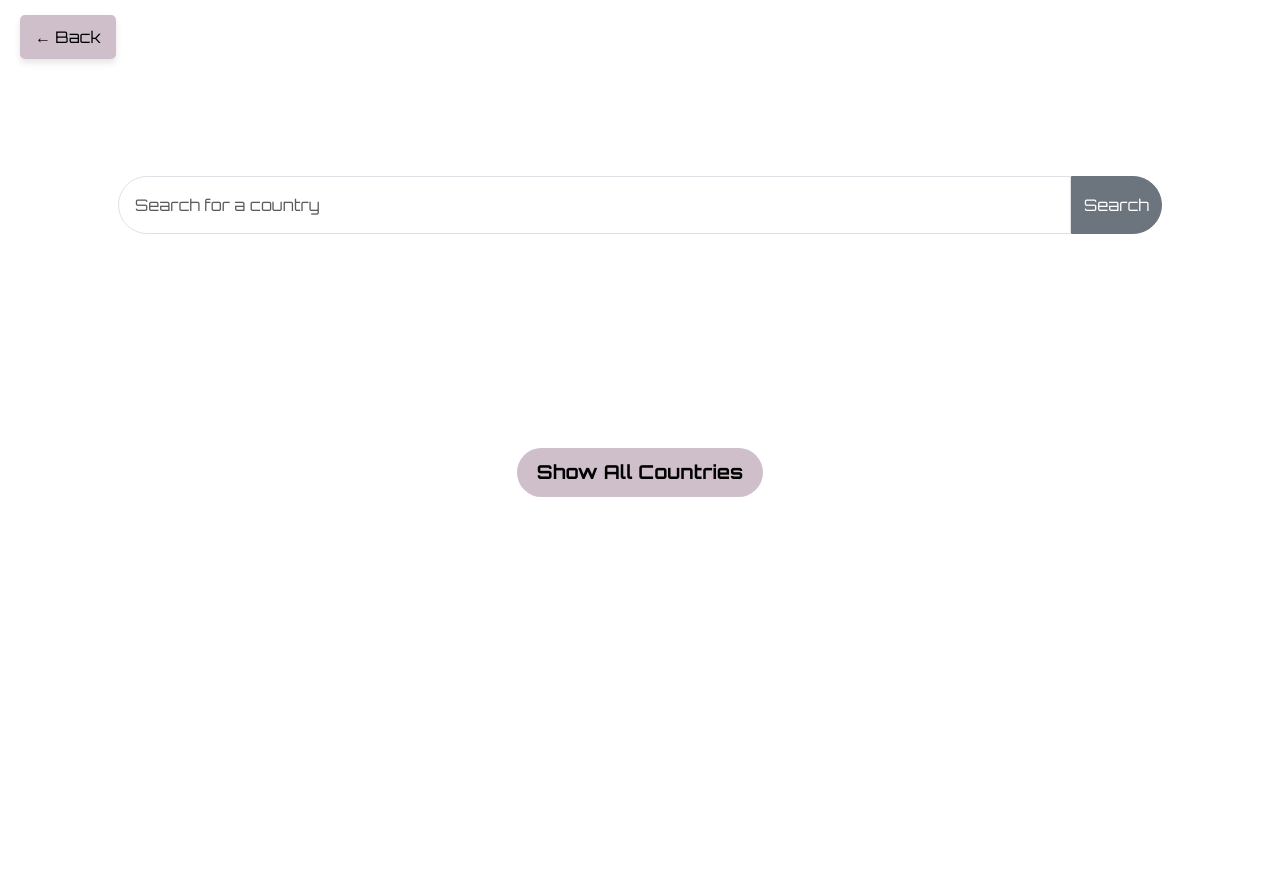
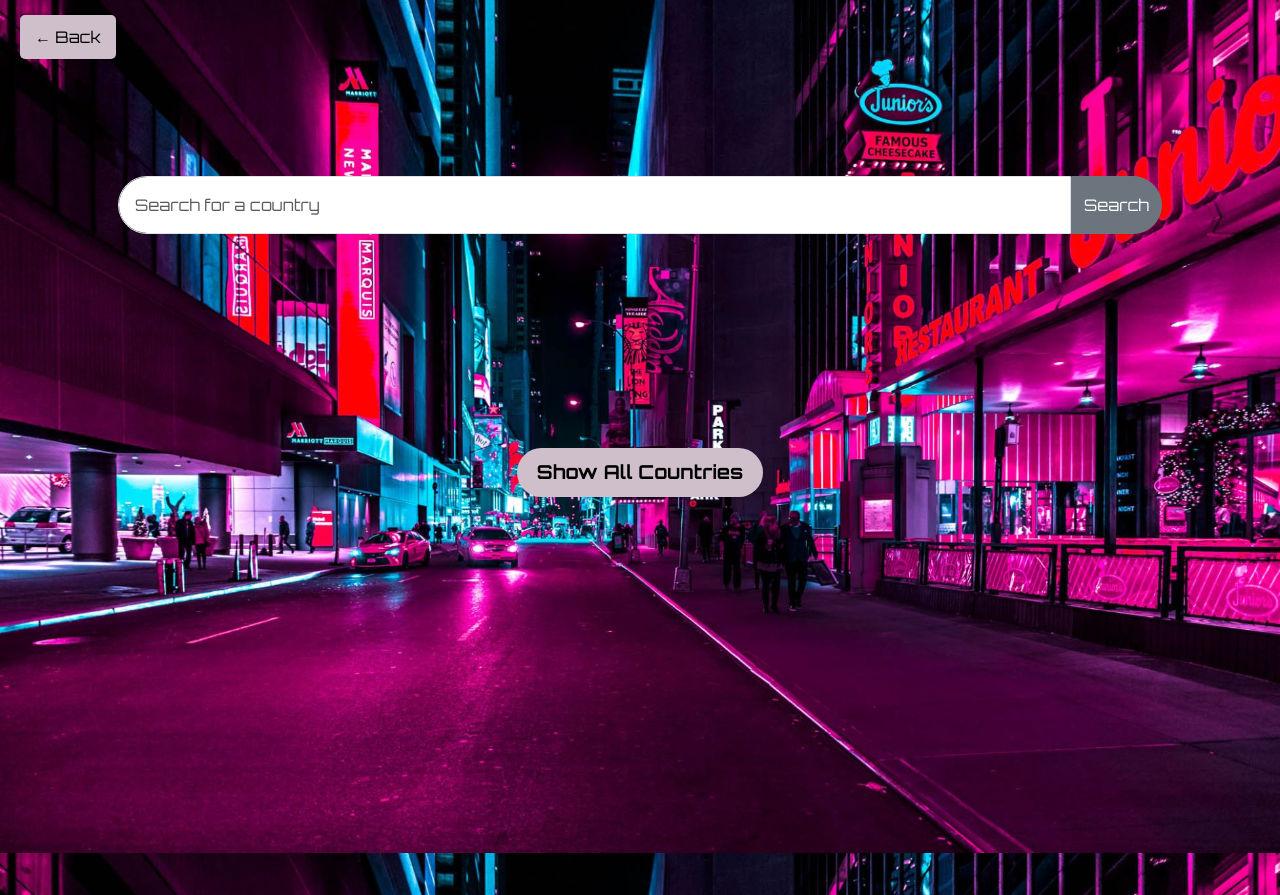
Before and after one commit to christinepunzalan/github.io, a plain HTML site: page Midterm/index.html in a window 1280 px wide. Shown: the top 895 px of the page. Drawn offline with nearby package versions, Linux system fonts and the light colour scheme; no server answers.

Commit message:
FINAL CODE

```diff
--- a/Midterm/styles.css
+++ b/Midterm/styles.css
@@ -1,7 +1,7 @@
 @import url('https://fonts.googleapis.com/css2?family=Orbitron:wght@400..900&display=swap');
 
 body {
-    background-image: url(Images/api-bg.jpg);
+    background-image: url(../Images/api-bg.jpg);
     background-repeat: no-repeat;
     background-position: center;
     background-size: cover;
```
